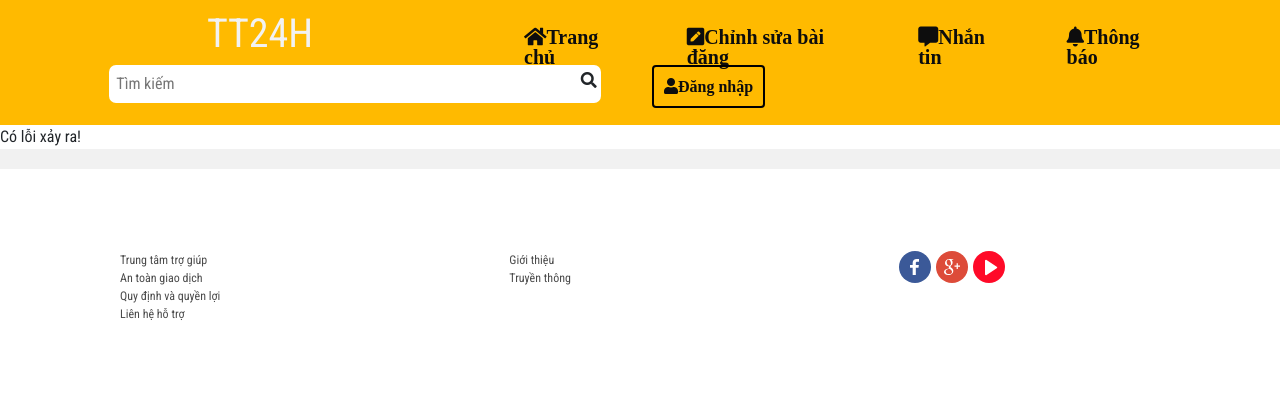
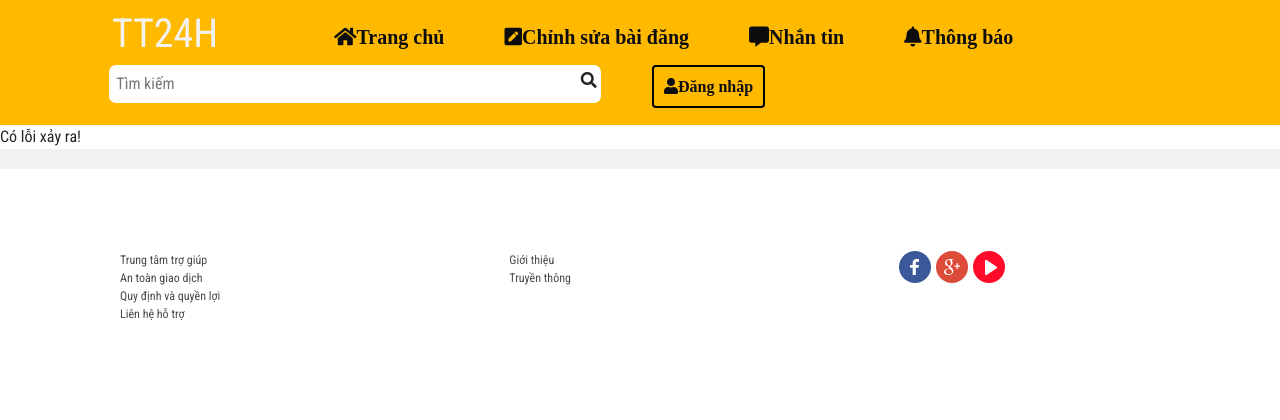
Before and after one commit to HaiNamNguyen3012/B-i-t-p-l-n-web, a PHP site: page /index.php?controller=application in a window 1280 px wide. Shown: the top 420 px of the page. Run offline with PHP 8.4, Linux system fonts and the light colour scheme; some libraries are stand-ins or nearby versions.

Commit message:
Update application.php

```diff
--- a/views/layouts/application.php
+++ b/views/layouts/application.php
@@ -20,12 +20,12 @@
     <header class="container-fluid">
             <div class="container">
                 <div class="row up">
-                    <div class="col-sm-4 left">
+                    <div class="col-sm-2  left">
                         <h1>
                             <a href="./index.php?controller=posts">TT24H</a>
                         </h1>
                     </div>
-                    <div class="col-sm-8 right">
+                    <div class="col-sm-10 right">
                         <ul>
                             <li>
                                 <a href="./index.php?controller=posts">
```
